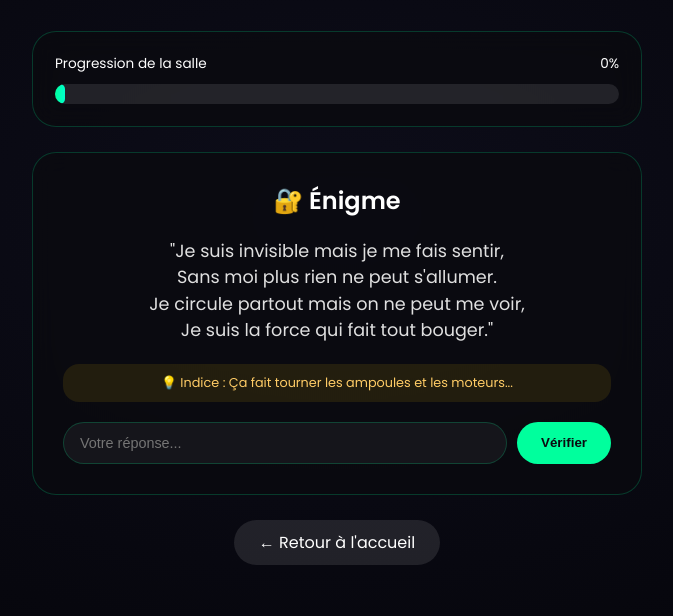
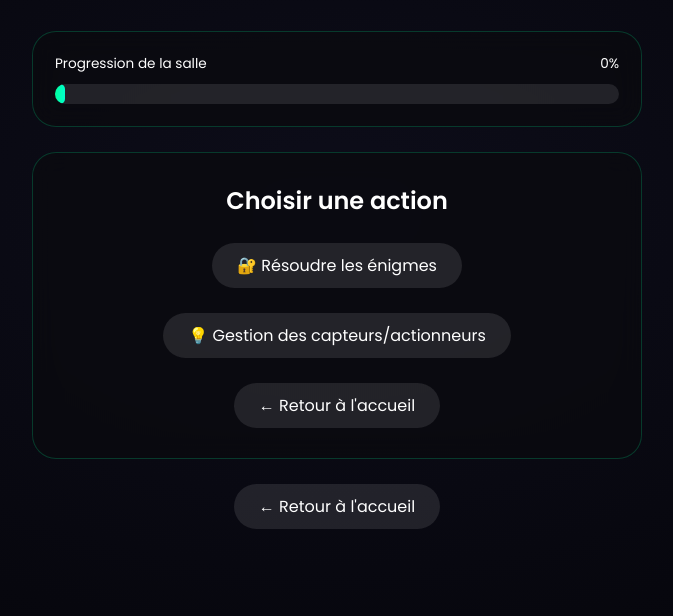
Before and after one commit to elhachimihajar73-sys/g5d-escape-game, a PHP site: page /dashboard.php in a window 1280 px wide. Shown: the part 184-800 px from the top of the page, without its empty margins (303-976 px from the left). Run offline with PHP 8.4, Linux system fonts and the light colour scheme; the visitor is signed in with stand-in values (Sample User, id 1); data that the repository does not hold is empty.

Commit message:
Creation page gestion capteurs et reorganisation navigation salle electricite

```diff
--- a/dashboard.php
+++ b/dashboard.php
@@ -75,31 +75,15 @@ if($_SERVER['REQUEST_METHOD'] == 'POST' && isset($_POST['answer'])) {
 
         <?php echo $message; ?>
 
-        <?php if($currentProgress < 100): ?>
-            <div class="enigma-card">
-                <h2>🔐 Énigme</h2>
-                <div class="enigma-text">
-                    "Je suis invisible mais je me fais sentir,<br>
-                    Sans moi plus rien ne peut s'allumer.<br>
-                    Je circule partout mais on ne peut me voir,<br>
-                    Je suis la force qui fait tout bouger."
-                </div>
-                <div class="hint">💡 Indice : Ça fait tourner les ampoules et les moteurs...</div>
+        <div class="enigma-card">
+            <h2>Choisir une action</h2>
 
-                <form method="POST" class="answer-form">
-                    <input type="text" name="answer" placeholder="Votre réponse..." required autocomplete="off">
-                    <button type="submit">Vérifier</button>
-                </form>
+            <div class="menu-salle">
+                <a href="enigmes.php" class="back-link">🔐 Résoudre les énigmes</a>
+                <a href="gestion_capteurs.php" class="back-link">💡 Gestion des capteurs/actionneurs</a>
+                <a href="index.php" class="back-link">← Retour à l'accueil</a>
             </div>
-        <?php else: ?>
-            <div class="enigma-card completion-card">
-                <div class="trophy">🏆</div>
-                <h2>Mission accomplie !</h2>
-                <p>Vous avez maîtrisé la salle Électricité à 100% !</p>
-                <p>La lumière est allumée, vous pouvez passer à la prochaine salle.</p>
-                <div style="font-size: 1.5rem; margin-top: 20px;">✨ ⚡ ✨</div>
-            </div>
-        <?php endif; ?>
+        </div>
 
         <div style="text-align: center;">
             <a href="index.php" class="back-link">← Retour à l'accueil</a>
```
